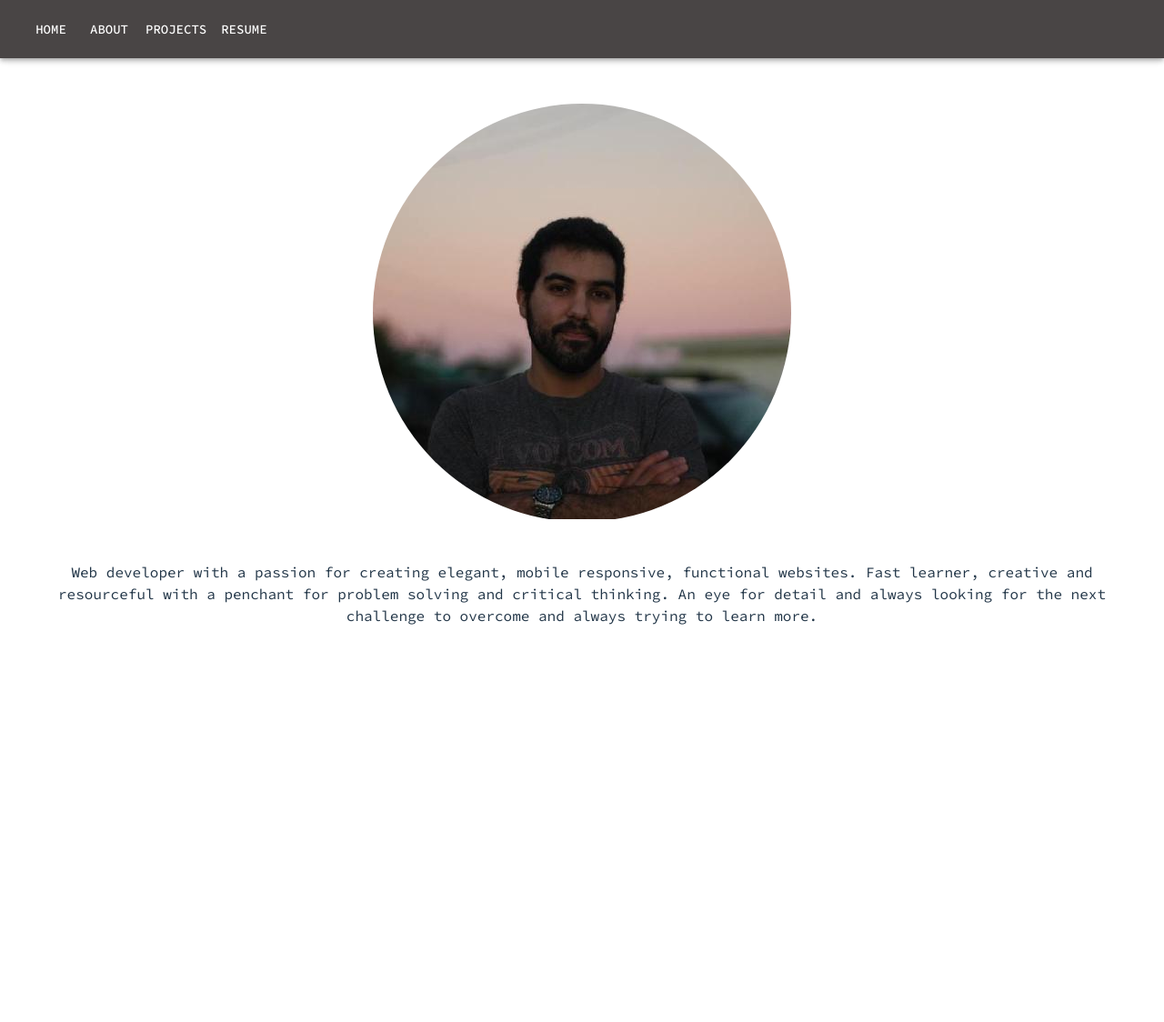
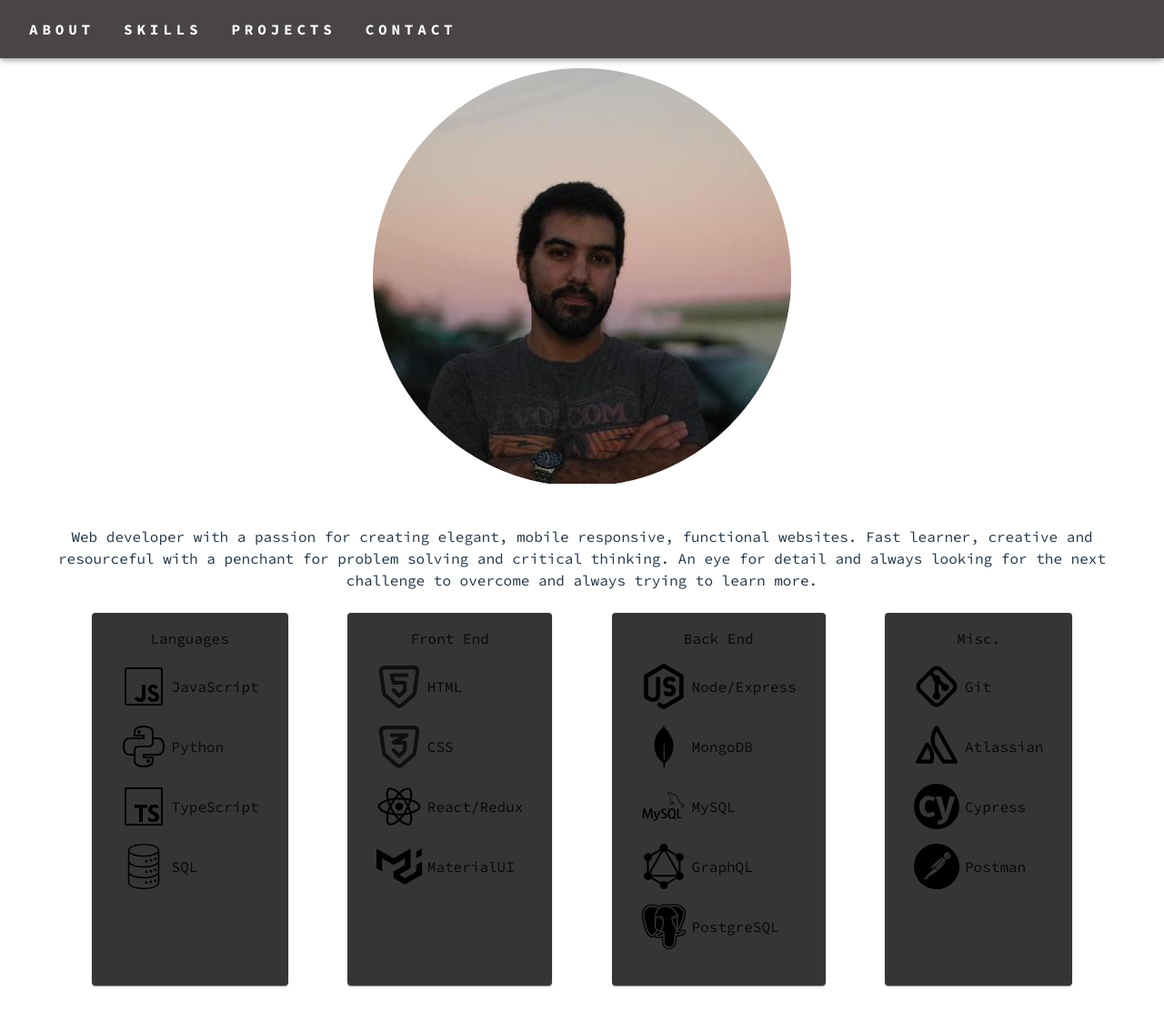
Before and after one commit to srtalaie/portfolio, a React (Vite) app: page / in a window 1280 px wide. Shown: the top 1124 px of the page at 91% size. Before the commit the page ends 800 px from the top, so only its background shows below. Built offline with nearby package versions, Linux system fonts and the light colour scheme.

Commit message:
navigation and cards

```diff
--- a/src/App.tsx
+++ b/src/App.tsx
@@ -1,4 +1,4 @@
-import { Container } from '@mui/material'
+import { Container, Grid2 } from '@mui/material'
 
 import '@fontsource/source-code-pro/300.css'
 import '@fontsource/source-code-pro/400.css'
@@ -8,13 +8,15 @@ import './App.css'
 
 import About from './components/About'
 import NavBar from './components/NavBar'
+import SkillsMain from './components/SkillsSec/SkillsMain'
 
 function App() {
   return (
     <>
       <NavBar />
       <Container>
-        <About />
+        <Grid2 container component={About} />
+        <Grid2 container component={SkillsMain} />
       </Container>
     </>
 
--- a/src/assets/lists/misc-tech.ts
+++ b/src/assets/lists/misc-tech.ts
@@ -9,7 +9,7 @@ export const misc = [
     "icon": gitSVG,
   },
   {
-    "name": "Atlassian Suite",
+    "name": "Atlassian",
     "icon": atlSVG,
   },
   {
--- a/src/components/About.tsx
+++ b/src/components/About.tsx
@@ -10,7 +10,7 @@ const About = () => {
       <Box component="section" sx={{ clipPath: "circle()" }}>
         <img src={ProfilePic} alt="profile-img" id="profile-img" />
       </Box>
-      <Box component="section">
+      <Box component="section" id="about">
         <Typography>
           Web developer with a passion for creating elegant, mobile
           responsive, functional websites. Fast learner, creative and resourceful with a penchant for
--- a/src/components/NavBar.tsx
+++ b/src/components/NavBar.tsx
@@ -1,4 +1,5 @@
 import { Menu } from "@mui/icons-material"
+import { Typography } from "@mui/material"
 import AppBar from "@mui/material/AppBar"
 import Box from "@mui/material/Box"
 import Button from "@mui/material/Button"
@@ -14,7 +15,7 @@ import Toolbar from "@mui/material/Toolbar"
 import { useState } from "react"
 
 const drawerWidth = 240
-const navItems = ['Home', 'About', 'Projects', 'Resume']
+const navItems = ['About', 'Skills', 'Projects', 'Contact']
 
 const NavBar = () => {
   const [mobileOpen, setMobileOpen] = useState(false)
@@ -41,7 +42,7 @@ const NavBar = () => {
   const container = window !== undefined ? () => window.document.body : undefined
 
   return (
-    <Box sx={{ display: 'flex' }}>
+    <Box sx={{ display: 'flex', marginBottom: '5vh' }}>
       <AppBar component="nav" sx={{ backgroundColor: "#494545" }}>
         <Toolbar>
           <IconButton
@@ -56,7 +57,14 @@ const NavBar = () => {
           <Box sx={{ display: { xs: 'none', sm: 'block' } }}>
             {navItems.map((item) => (
               <Button key={item} sx={{ color: '#fff' }}>
-                {item}
+                <Typography component='a' href={`#${item.toLowerCase()}`} sx={{
+                  mr: 2,
+                  flexGrow: 1,
+                  fontWeight: 700,
+                  letterSpacing: '.3rem',
+                  color: 'inherit',
+                  textDecoration: 'none',
+                }}>{item}</Typography>
               </Button>
             ))}
           </Box>
--- a/src/components/SkillsCard.tsx
+++ b/src/components/SkillsCard.tsx
@@ -7,14 +7,16 @@ interface SkillsCardProps {
 
 const SkillsCard: React.FC<SkillsCardProps> = ({ title, skills }) => {
   return (
-    <Card>
+    <Card sx={{ background: "rgb(54 53 53)" }}>
       <CardContent>
         <Typography>{title}</Typography>
         <List>
           {skills.map((skill) => (
             <ListItem key={skill.name}>
               <ListItemIcon>
-                <embed width="50" height="50" src={skill.icon} />
+                <svg width="50" height="50">
+                  <image href={skill.icon} width="50" height="50" />
+                </svg>
               </ListItemIcon>
               <ListItemText primary={skill.name} secondary={null} />
             </ListItem>
--- a/src/components/SkillsSec/SkillsMain.tsx
+++ b/src/components/SkillsSec/SkillsMain.tsx
@@ -1,6 +1,20 @@
+import { Box, Grid2 } from "@mui/material"
+
+import BackEndSec from "./BackEndSec"
+import FrontEndSec from "./FrontEndSec"
+import MiscSkills from "./MIscSkills"
+import ProgrammingLangsSec from "./ProgrammingLangsSec"
+
 const SkillsMain = () => {
   return (
-    <div>SkillsMain</div>
+    <Box id="skills">
+      <Grid2 container justifyContent="space-around" spacing={5} margin={3}>
+        <ProgrammingLangsSec />
+        <FrontEndSec />
+        <BackEndSec />
+        <MiscSkills />
+      </Grid2>
+    </Box>
   )
 }
 
```
